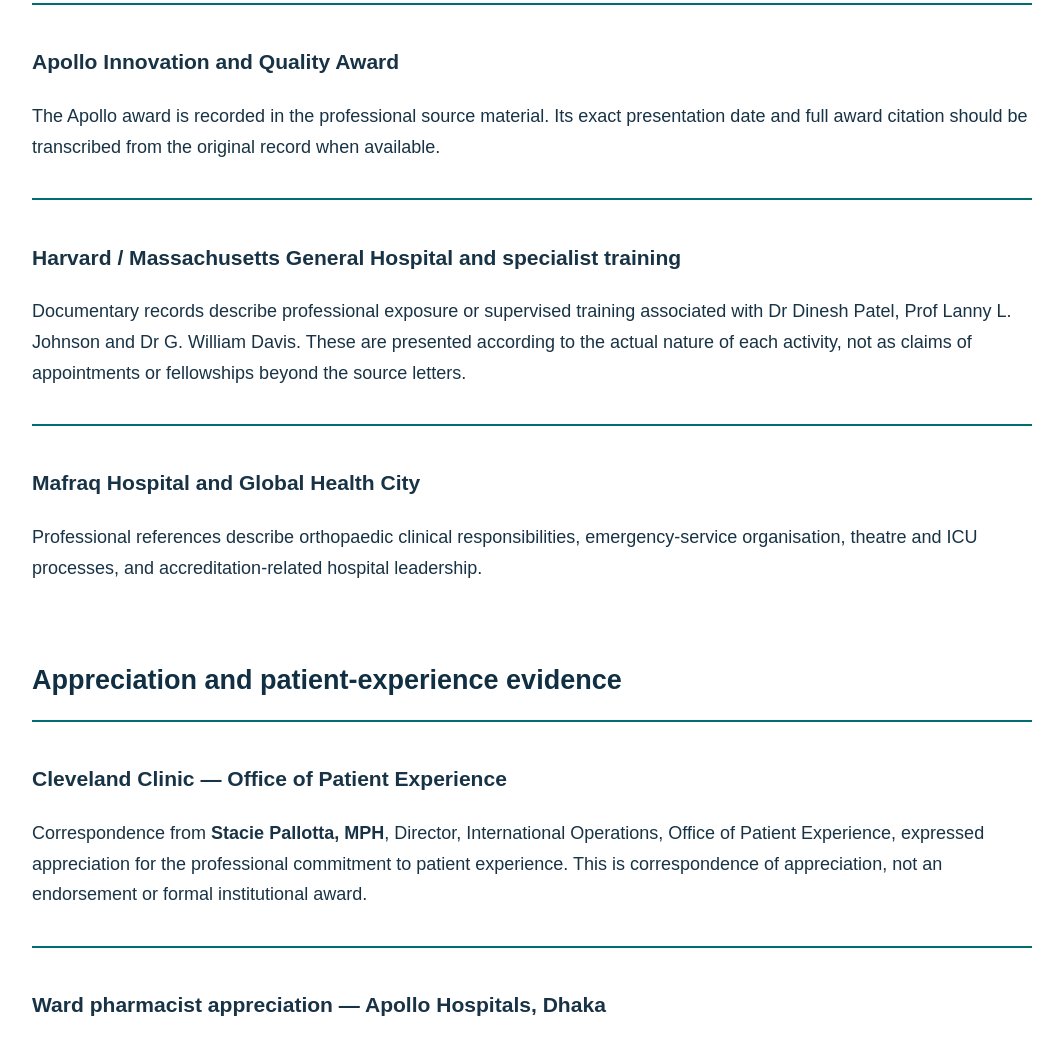
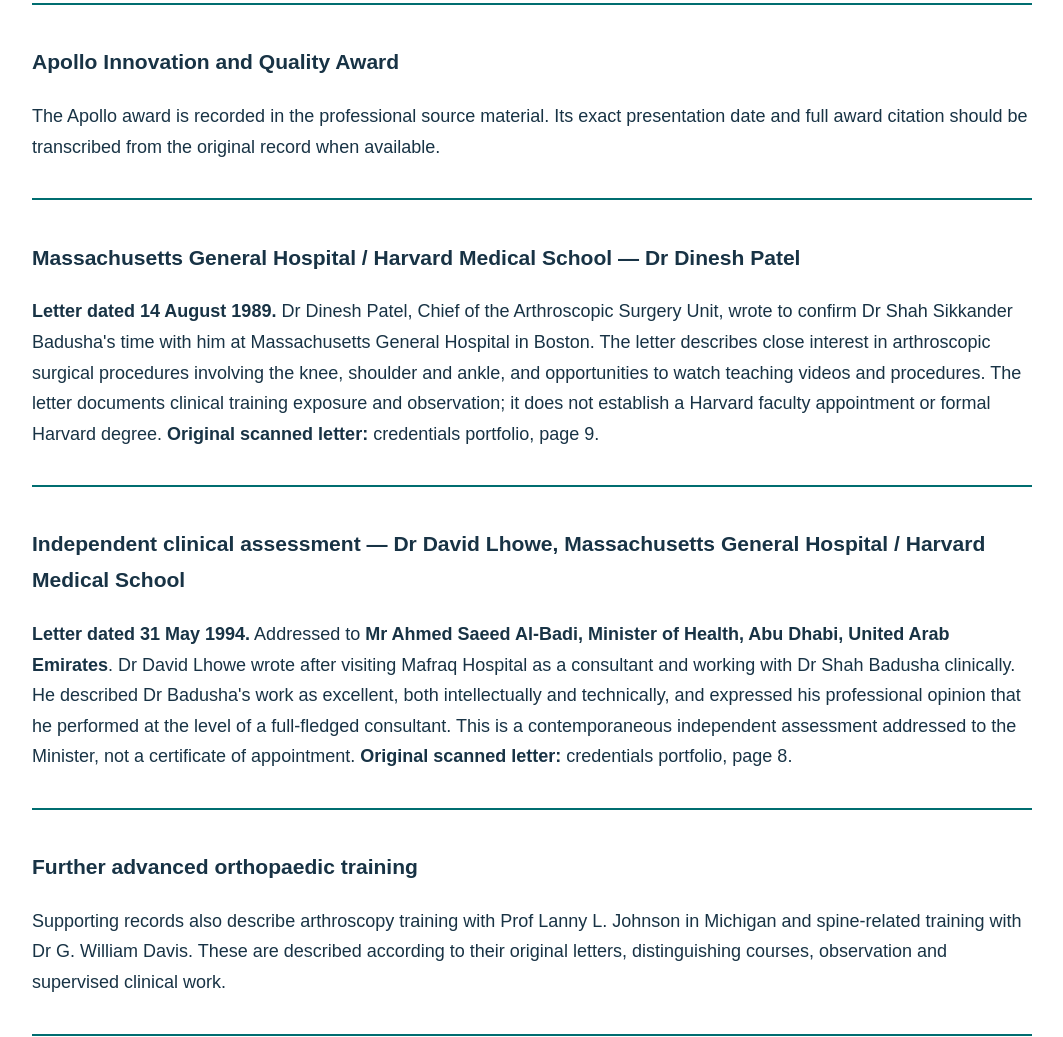
Before and after one commit to drshahdubai-svg/medical-ai, a plain HTML site: page documentary-evidence.html in a window 1280 px wide. Shown: the part 1722-2759 px from the top of the page, without its empty margins (108-1171 px from the left). Drawn offline with Linux system fonts and the light colour scheme.

Commit message:
Add original 1989 Dinesh Patel Harvard MGH letter and 1994 David Lhowe recommendation to Abu Dhabi Health Minister

```diff
--- a/documentary-evidence.html
+++ b/documentary-evidence.html
@@ -8,7 +8,9 @@
 <article><h3>Risk management and further professional learning</h3><p>The earlier credentials portfolio includes risk-management and clinical training material. Individual CRICO/Harvard course titles and dates should be matched to the relevant original certificate before a formal credential listing is finalised.</p></article>
 <h2>Hospital leadership, awards and professional references</h2>
 <article><h3>Apollo Innovation and Quality Award</h3><p>The Apollo award is recorded in the professional source material. Its exact presentation date and full award citation should be transcribed from the original record when available.</p></article>
-<article><h3>Harvard / Massachusetts General Hospital and specialist training</h3><p>Documentary records describe professional exposure or supervised training associated with Dr Dinesh Patel, Prof Lanny L. Johnson and Dr G. William Davis. These are presented according to the actual nature of each activity, not as claims of appointments or fellowships beyond the source letters.</p></article>
+<article><h3>Massachusetts General Hospital / Harvard Medical School — Dr Dinesh Patel</h3><p><strong>Letter dated 14 August 1989.</strong> Dr Dinesh Patel, Chief of the Arthroscopic Surgery Unit, wrote to confirm Dr Shah Sikkander Badusha's time with him at Massachusetts General Hospital in Boston. The letter describes close interest in arthroscopic surgical procedures involving the knee, shoulder and ankle, and opportunities to watch teaching videos and procedures. The letter documents clinical training exposure and observation; it does not establish a Harvard faculty appointment or formal Harvard degree. <strong>Original scanned letter:</strong> credentials portfolio, page 9.</p></article>
+<article><h3>Independent clinical assessment — Dr David Lhowe, Massachusetts General Hospital / Harvard Medical School</h3><p><strong>Letter dated 31 May 1994.</strong> Addressed to <strong>Mr Ahmed Saeed Al-Badi, Minister of Health, Abu Dhabi, United Arab Emirates</strong>. Dr David Lhowe wrote after visiting Mafraq Hospital as a consultant and working with Dr Shah Badusha clinically. He described Dr Badusha's work as excellent, both intellectually and technically, and expressed his professional opinion that he performed at the level of a full-fledged consultant. This is a contemporaneous independent assessment addressed to the Minister, not a certificate of appointment. <strong>Original scanned letter:</strong> credentials portfolio, page 8.</p></article>
+<article><h3>Further advanced orthopaedic training</h3><p>Supporting records also describe arthroscopy training with Prof Lanny L. Johnson in Michigan and spine-related training with Dr G. William Davis. These are described according to their original letters, distinguishing courses, observation and supervised clinical work.</p></article>
 <article><h3>Mafraq Hospital and Global Health City</h3><p>Professional references describe orthopaedic clinical responsibilities, emergency-service organisation, theatre and ICU processes, and accreditation-related hospital leadership.</p></article>
 <h2>Appreciation and patient-experience evidence</h2>
 <article><h3>Cleveland Clinic — Office of Patient Experience</h3><p>Correspondence from <strong>Stacie Pallotta, MPH</strong>, Director, International Operations, Office of Patient Experience, expressed appreciation for the professional commitment to patient experience. This is correspondence of appreciation, not an endorsement or formal institutional award.</p></article>
```
